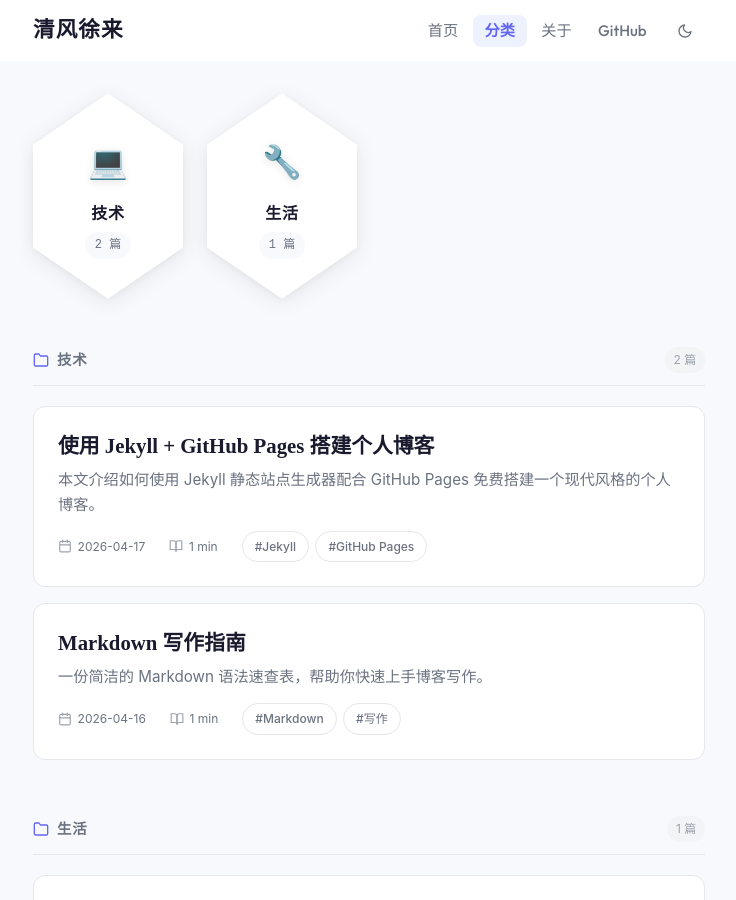
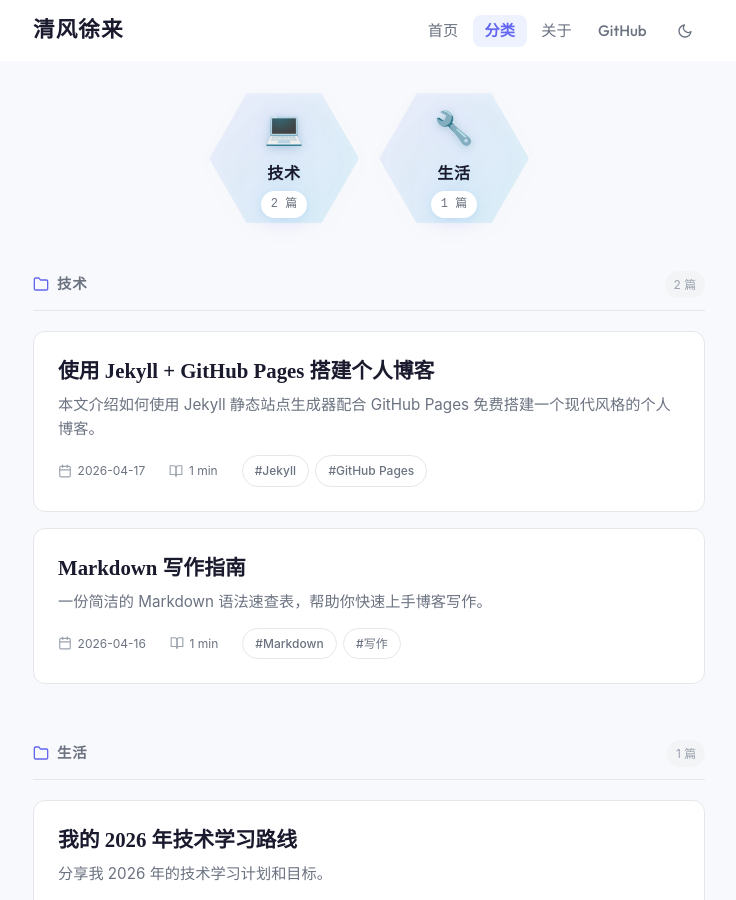
Before and after one commit to Asilencer/asilencer.github.io, a Jekyll site: the page built from categories.html, in a window 1280 px wide and 900 px high. Shown: the whole window, without its empty margins (271-1007 px from the left). Built offline with Jekyll 4.4.1, drawn with Linux system fonts in a browser that asks for light colours; some web fonts are replaced.

Commit message:
style: change categories to honeycomb layout with tech gradients

```diff
--- a/assets/css/style.css
+++ b/assets/css/style.css
@@ -1007,26 +1007,32 @@ img { max-width: 100%; height: auto; }
 
 /* ===== Categories Archive Page ===== */
 .categories-grid {
-  display: grid;
-  grid-template-columns: repeat(auto-fill, minmax(140px, 1fr));
-  gap: 1.5rem;
+  display: flex;
+  flex-wrap: wrap;
+  justify-content: center;
+  gap: 1.25rem;
   margin-top: 2rem;
   margin-bottom: 3rem;
+  max-width: 850px;
+  margin-left: auto;
+  margin-right: auto;
 }
 
 .category-card-wrapper {
+  width: 150px;
+  height: 130px;
   /* Apply shadow to the wrapper so it doesn't get clipped */
-  filter: drop-shadow(0 4px 10px rgba(0, 0, 0, 0.08)) drop-shadow(0 1px 3px rgba(0, 0, 0, 0.04));
+  filter: drop-shadow(0 4px 10px rgba(99, 102, 241, 0.15)) drop-shadow(0 1px 3px rgba(6, 182, 212, 0.1));
   transition: all 0.4s cubic-bezier(0.175, 0.885, 0.32, 1.275);
 }
 
 [data-theme="dark"] .category-card-wrapper {
-  filter: drop-shadow(0 4px 10px rgba(0, 0, 0, 0.3)) drop-shadow(0 1px 3px rgba(0, 0, 0, 0.2));
+  filter: drop-shadow(0 4px 10px rgba(99, 102, 241, 0.2)) drop-shadow(0 1px 3px rgba(6, 182, 212, 0.15));
 }
 
 .category-card-wrapper:hover {
   transform: translateY(-4px) scale(1.05);
-  filter: drop-shadow(0 8px 20px rgba(99, 102, 241, 0.25));
+  filter: drop-shadow(0 8px 20px rgba(99, 102, 241, 0.3));
 }
 
 .category-card {
@@ -1035,28 +1041,29 @@ img { max-width: 100%; height: auto; }
   flex-direction: column;
   align-items: center;
   justify-content: center;
-  padding: 2.5rem 0.5rem;
-  background: var(--color-surface);
+  padding: 1.5rem 0.5rem;
+  /* Tech gradient background default */
+  background: linear-gradient(135deg, rgba(99, 102, 241, 0.08), rgba(6, 182, 212, 0.12));
   text-decoration: none;
   transition: all 0.4s cubic-bezier(0.175, 0.885, 0.32, 1.275);
-  /* Hexagon Shape */
-  clip-path: polygon(50% 0%, 100% 25%, 100% 75%, 50% 100%, 0% 75%, 0% 25%);
+  /* Flat-topped Hexagon Shape (Honeycomb) */
+  clip-path: polygon(25% 0%, 75% 0%, 100% 50%, 75% 100%, 25% 100%, 0% 50%);
   z-index: 1;
   width: 100%;
   height: 100%;
 }
 
 [data-theme="dark"] .category-card {
-  background: var(--color-surface-alt);
+  background: linear-gradient(135deg, rgba(99, 102, 241, 0.15), rgba(6, 182, 212, 0.2));
 }
 
 .category-card-wrapper:hover .category-card {
-  background: linear-gradient(135deg, var(--color-gradient-start), var(--color-gradient-end));
+  background: linear-gradient(135deg, var(--color-gradient-start), var(--color-gradient-accent));
 }
 
 .category-card .cat-icon {
   font-size: 2rem;
-  margin-bottom: 0.5rem;
+  margin-bottom: 0.2rem;
   filter: drop-shadow(0 2px 4px rgba(0,0,0,0.1));
   transition: transform 0.3s ease;
 }
@@ -1070,7 +1077,7 @@ img { max-width: 100%; height: auto; }
   font-size: 1rem;
   font-weight: 800;
   color: var(--color-text);
-  margin-bottom: 0.3rem;
+  margin-bottom: 0.2rem;
   text-transform: uppercase;
   letter-spacing: 0.05em;
   transition: color 0.3s ease;
@@ -1086,14 +1093,18 @@ img { max-width: 100%; height: auto; }
   font-family: var(--font-mono);
   font-size: 0.75rem;
   color: var(--color-text-secondary);
-  background: var(--color-bg);
+  background: var(--color-surface);
   padding: 0.15rem 0.6rem;
   border-radius: 999px;
   transition: all 0.3s ease;
 }
 
+[data-theme="dark"] .category-card .cat-count {
+  background: var(--color-surface-alt);
+}
+
 .category-card-wrapper:hover .cat-count {
-  background: rgba(255, 255, 255, 0.2);
+  background: rgba(255, 255, 255, 0.25);
   color: #fff;
 }
 
```
